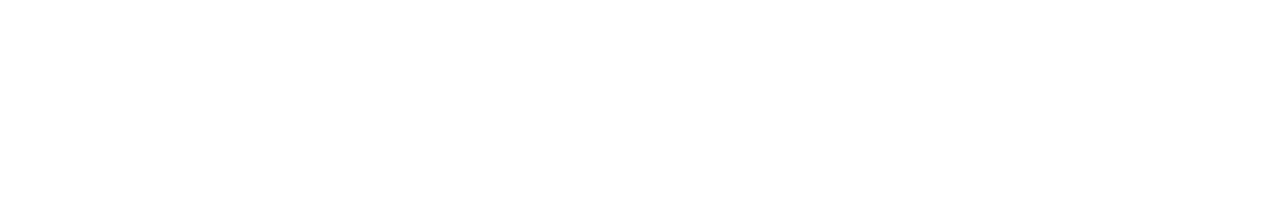
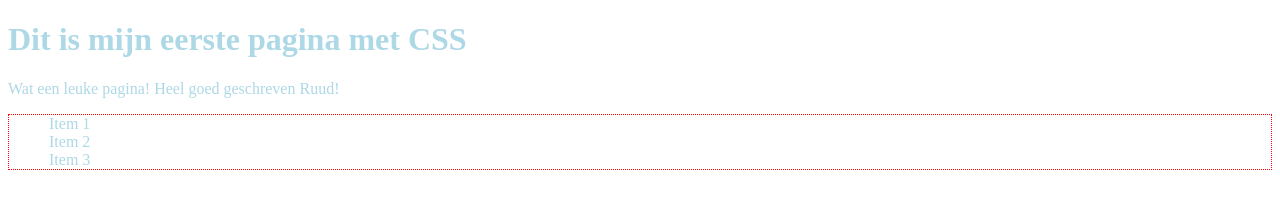
Before and after one commit to Ruud0511/Project-Blok-1-CSS, a plain HTML site: page index.html in a window 1280 px wide. Drawn offline with Linux system fonts and the light colour scheme.

Commit message:
Lijst toegevoegd en gestyled

```diff
--- a/index.html
+++ b/index.html
@@ -3,9 +3,17 @@
 <head>
     <meta charset="UTF-8">
   <link rel="stylesheet" href="styles.css">
-    <title>Title</title>
+    <title>Mijn eerste CSS-styling</title>
 </head>
 <body>
-
+<h1>Dit is mijn eerste pagina met CSS</h1>
+<p>Wat een leuke pagina! Heel goed geschreven Ruud!</p>
+<p>
+    <ul>
+    <li>Item 1</li>
+    <li>Item 2</li>
+    <li>Item 3</li>
+</ul>
+</p>
 </body>
 </html>
--- a/styles.css
+++ b/styles.css
@@ -2,3 +2,8 @@ body{
     color: lightblue;
     font-family: Nunito;
 }
+
+ul{
+    list-style: none;
+    border: 1px dotted red;
+}
```
